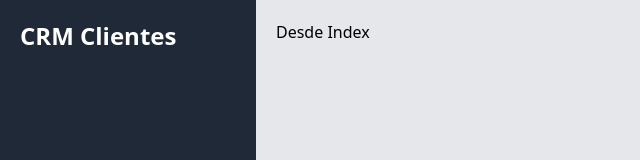
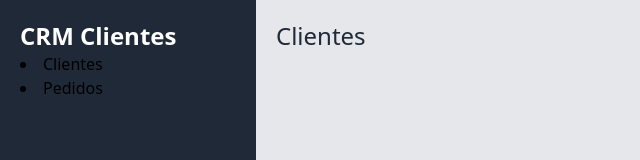
Before and after one commit to mriveros/react_crm, a Next.js app in the folder crmcliente/: page / in a window 1280 px wide. Shown: the top 160 px of the page, without its empty margins (0-640 px from the left). Built offline with nearby package versions, Linux system fonts and the light colour scheme.

Commit message:
Changes to be committed: 	modified:   components/Sidebar.js 	modified:   pages/index.js 	modified:   pages/pedidos.js 	modified:   pages/productos.js
 Changes not staged for commit:
	modified:   package.json
	modified:   yarn.lock

 Untracked files:
	package-lock.json

```diff
--- a/crmcliente/components/Sidebar.js
+++ b/crmcliente/components/Sidebar.js
@@ -1,8 +1,19 @@
 import React from 'react';
+import Link from 'next/link';
 
 const Sidebar = () =>{
 	return(<aside className='bg-gray-800 sm:w-1/3 xl:w-1/5 sm:min-h-screen p-5'>
 		<div><p className='text-white text-2xl font-black'>CRM Clientes</p></div>
+		<nav>
+		<li>
+				<Link href='/'>
+				Clientes</Link>
+			</li>
+			<li>
+				<Link href='/pedidos'>
+				Pedidos</Link>
+			</li>
+		</nav>
 	</aside>
 
 	);
--- a/crmcliente/pages/index.js
+++ b/crmcliente/pages/index.js
@@ -3,9 +3,9 @@ import Layout from '../components/Layout'
 const Index = () => (
   <div>
     <Layout>
-      <h2>
-        Desde Index
-      </h2>
+      <h1 className='text-2xl text-gray-800 font-light'>
+        Clientes
+      </h1>
     </Layout>
   </div>
 )
--- a/crmcliente/pages/pedidos.js
+++ b/crmcliente/pages/pedidos.js
@@ -3,9 +3,9 @@ import Layout from '../components/Layout'
 const Pedidos = () => (
     < div >
         <Layout>
-            <h2>
-                Desde Pedidos
-            </h2>
+        <h1 className='text-2xl text-gray-800 font-light'>
+        Pedidos
+      </h1>
         </Layout>
     </div >
 )
--- a/crmcliente/pages/productos.js
+++ b/crmcliente/pages/productos.js
@@ -3,9 +3,9 @@ import Layout from '../components/Layout'
 const Productos = () => (
     < div >
         <Layout>
-            <h2>
-                Desde Productos
-            </h2>
+        <h1 className='text-2xl text-gray-800 font-light'>
+        Productos
+      </h1>
         </Layout>
     </div >
 )
```
